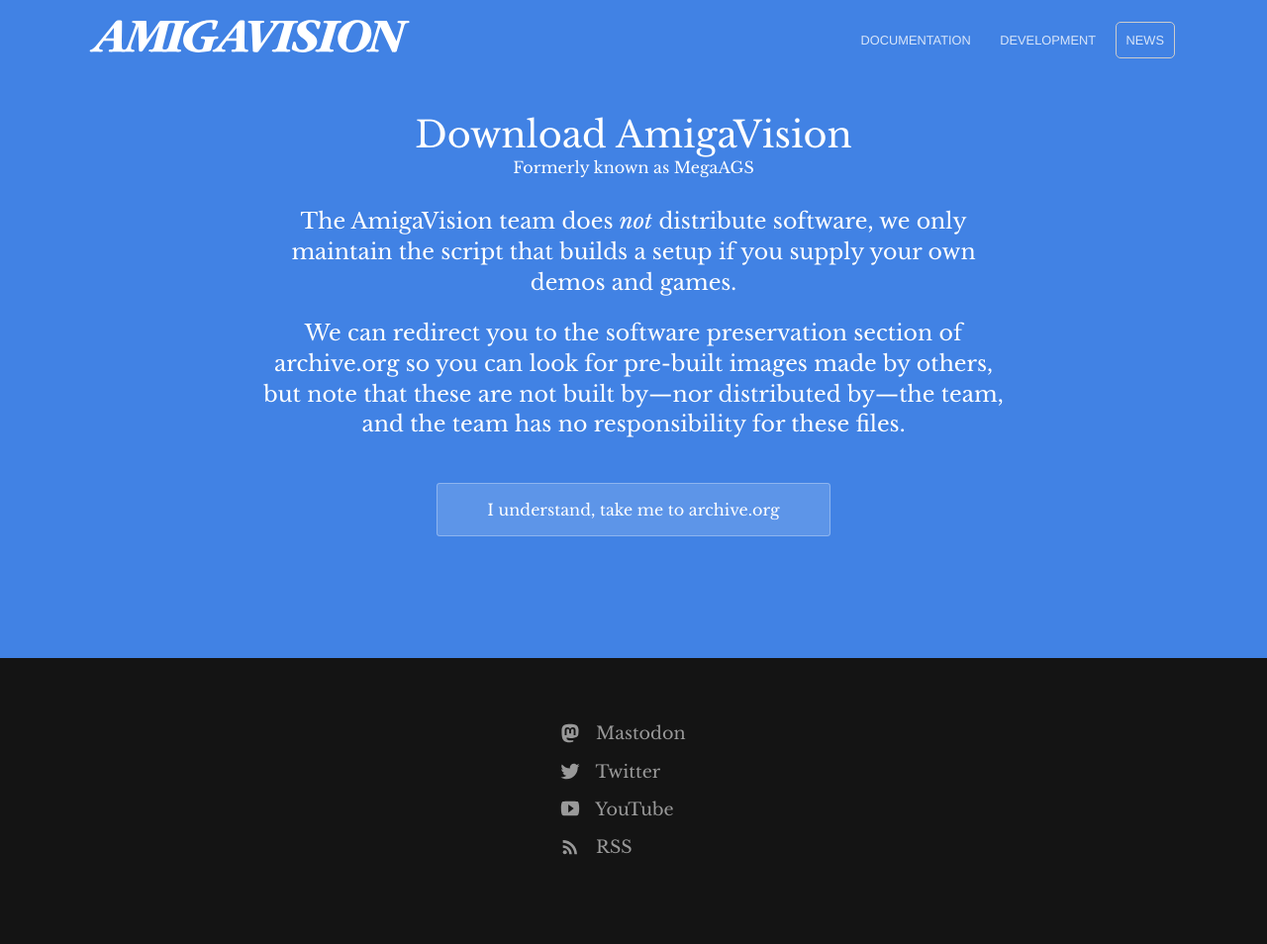
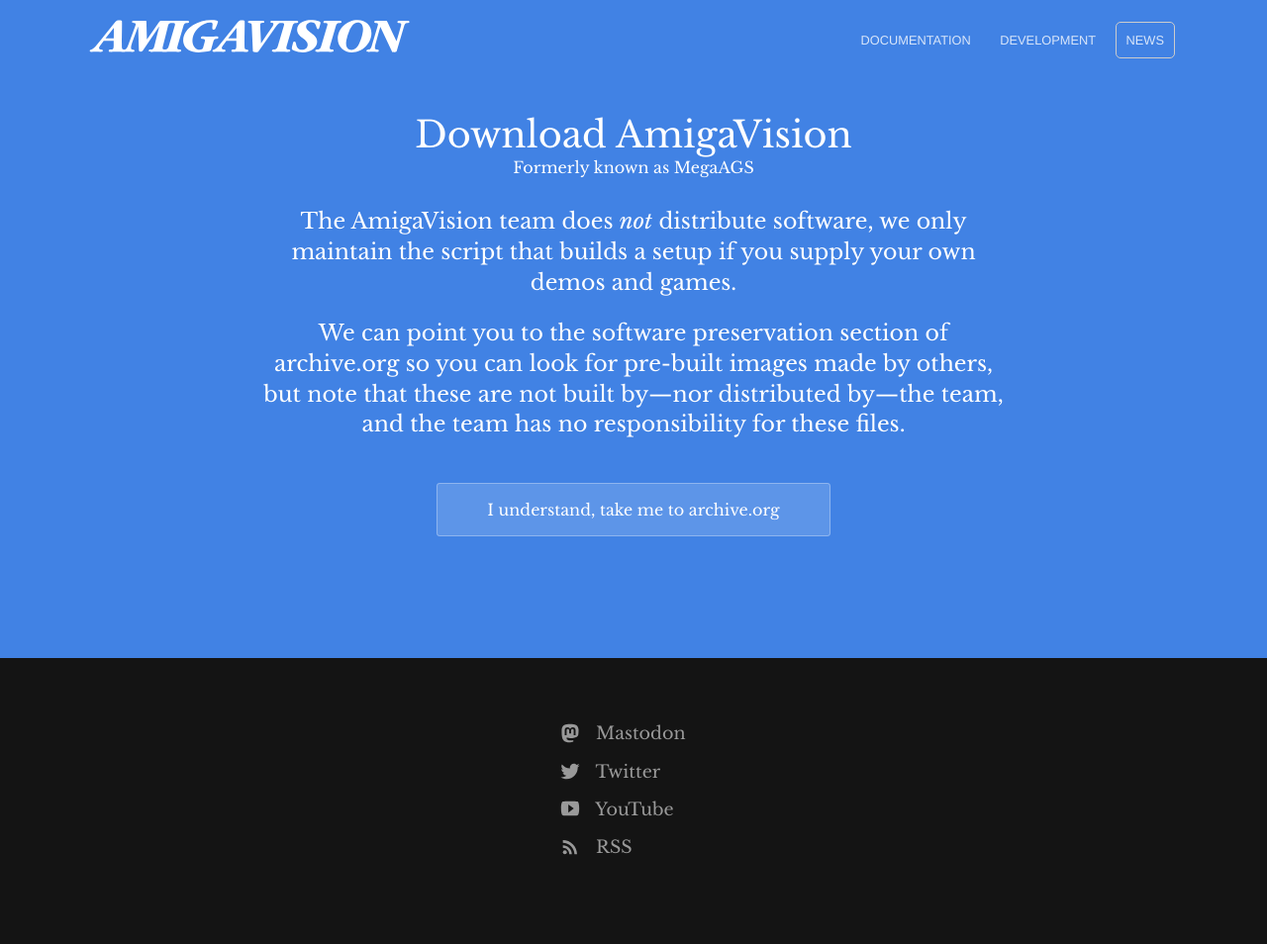
Before and after one commit to amigavision/amigavision.github.io, a Jekyll site: the page built from download.html, in a window 1280 px wide. Shown: the whole page at 99% size. Built offline with Jekyll 4.4.1, drawn with Linux system fonts in a browser that asks for light colours.

Commit message:
Update download.html

```diff
--- a/download.html
+++ b/download.html
@@ -9,7 +9,7 @@
     <h2>Formerly known as MegaAGS</h2>
 		<p class="subtext">The AmigaVision team does <em>not</em> distribute software, we only maintain the script that builds a setup if you supply your own demos and&nbsp;games.</p>
 
-		<p class="subtext"> We can redirect you to the software preservation section of archive.org so you can look for pre-built images made by others, but note that these are not built by&mdash;nor distributed by&mdash;the team, and the team has no responsibility for these&nbsp;files.</p>
+		<p class="subtext"> We can point you to the software preservation section of archive.org so you can look for pre-built images made by others, but note that these are not built by&mdash;nor distributed by&mdash;the team, and the team has no responsibility for these&nbsp;files.</p>
 
     <div class="cta button alt"><a target="_blank" href="https://archive.org/details/software?query=megaags">I understand, take me to archive.org</a></div>
   </div>
```
